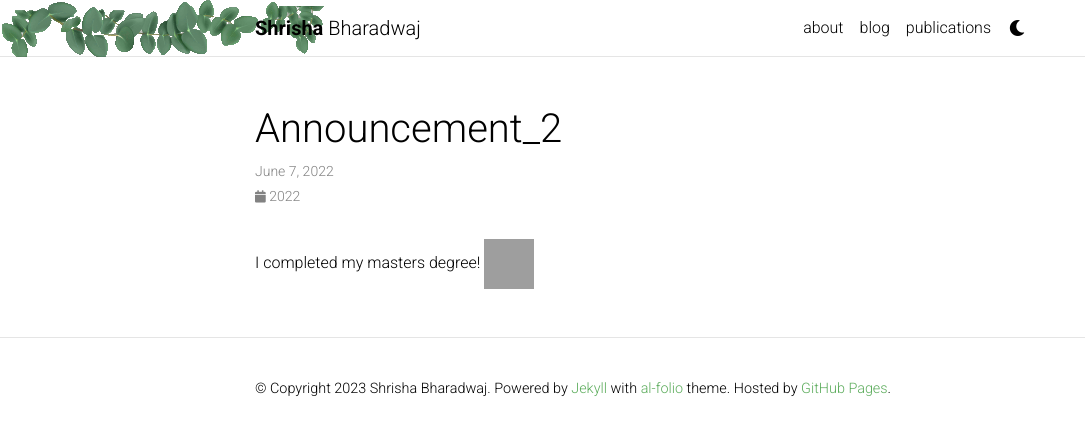
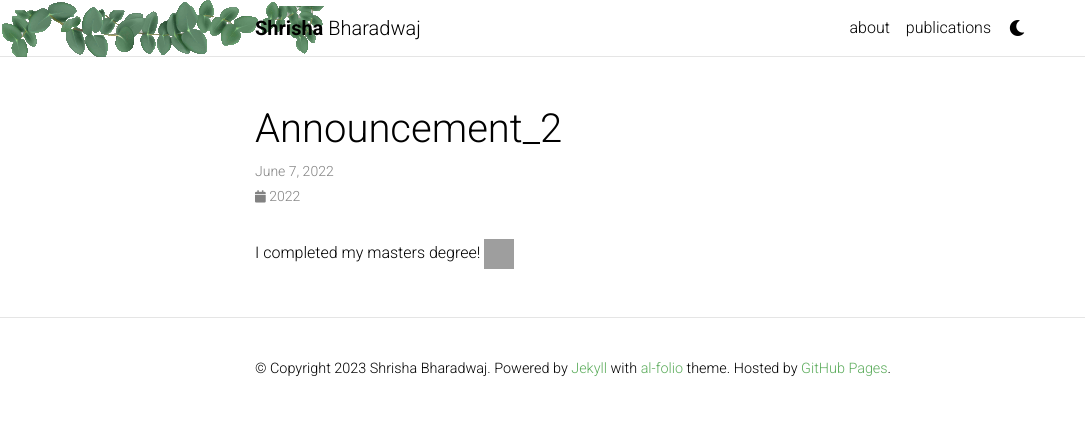
Before and after one commit to sbharadwajj/sbharadwajj.github.io, a Jekyll site: the page built from _news/announcement_2.md, in a window 1280 px wide. Shown: the top 435 px of the page, without its empty margins (0-1085 px from the left). Built offline with Jekyll 4.4.1, drawn with Linux system fonts in a browser that asks for light colours; comment, search, counter and statistics services are not loaded; a style sheet for code colours, icons or effects is not loaded; grey boxes are pictures that could not be loaded.

Commit message:
remove blog

```diff
--- a/_config.yml
+++ b/_config.yml
@@ -120,8 +120,8 @@ bing_site_verification:  # out your bing-site-verification ID (Bing Webmaster)
 # Blog
 # -----------------------------------------------------------------------------
 
-blog_name: al-folio # blog_name will be displayed in your blog page
-blog_nav_title: blog # your blog must have a title for it to be displayed in the nav bar
+blog_name: # blog_name will be displayed in your blog page
+blog_nav_title: # your blog must have a title for it to be displayed in the nav bar
 blog_description: a simple whitespace theme for academics
 permalink: /blog/:year/:title/
 
--- a/_news/announcement_2.md
+++ b/_news/announcement_2.md
@@ -5,4 +5,4 @@ inline: true
 related_posts: false
 ---
 
-I completed my masters degree! <img src="assets/img/monstera-leaf.png" width="50" height="50">
+I completed my masters degree! <img src="assets/img/monstera-leaf.png" width="30" height="30">
```
